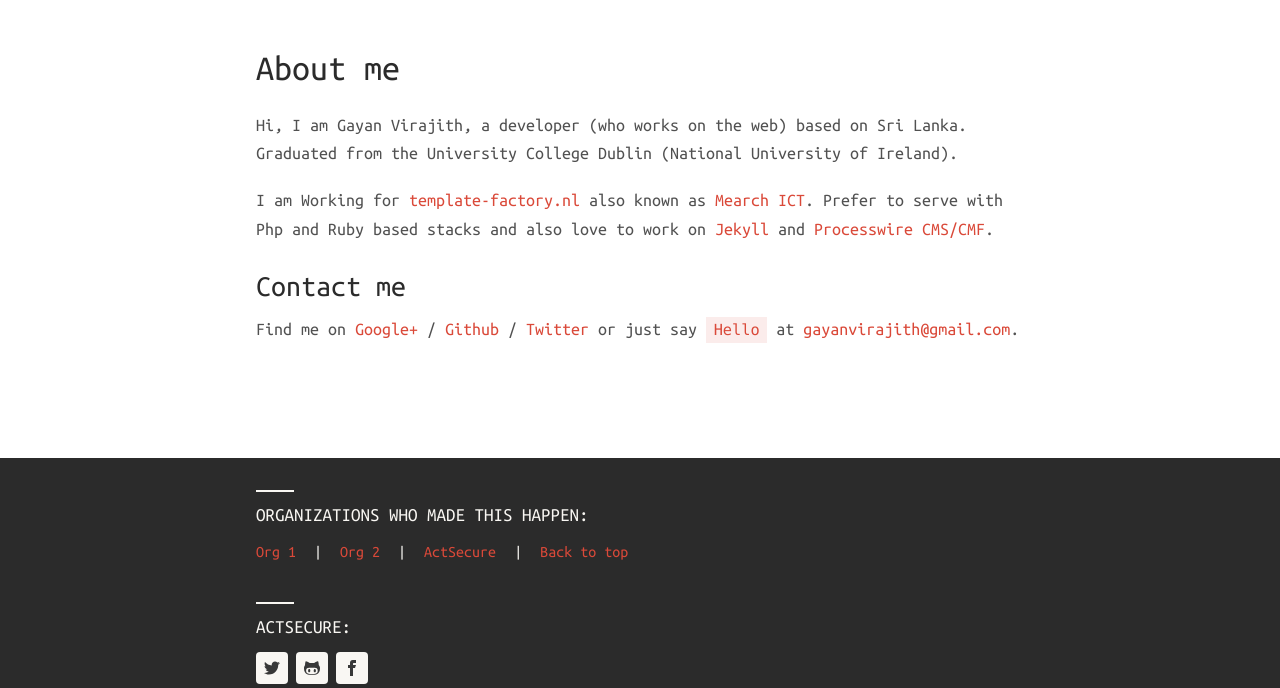
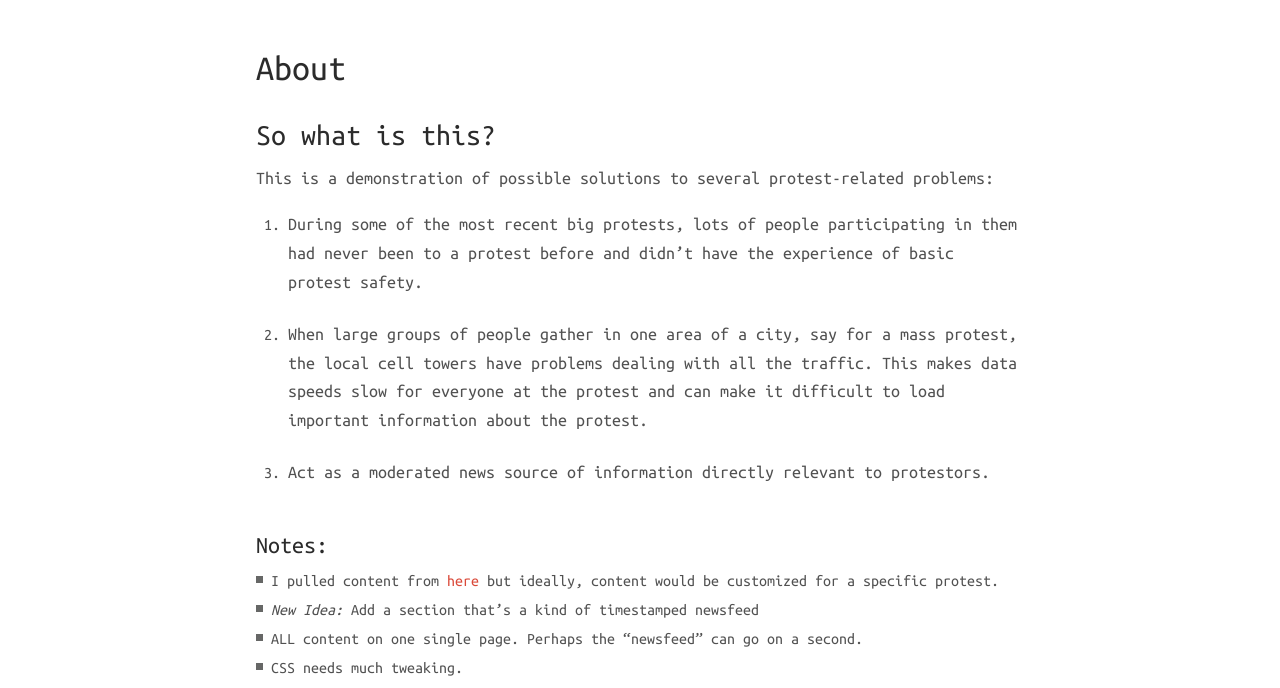
Before and after one commit to hurtstotouchfire/protest.guide, a Jekyll site: the page built from about.md, in a window 1280 px wide. Shown: the top 688 px of the page. Built offline with Jekyll 4.4.1, drawn with Linux system fonts in a browser that asks for light colours; nearby versions of some CDN libraries; some of the changed text lies outside the part shown.

Commit message:
about: Move preamble to about page & clean up footer.

```diff
--- a/_includes/footer-links.html
+++ b/_includes/footer-links.html
@@ -1,10 +1,7 @@
-<h6>Organizations who made this happen:</h6>
 <ul class="menu">
-    <li><a href=#top>Org 1</a></li>
-    <li> | </li>
-    <li><a href=#top>Org 2</a></li>
-    <li> | </li>
-    <li><a href=http://actsecure.org>ActSecure</a></li>
-    <li> | </li>
-    <li><a href=#top>Back to top</a></li>
+  <li><a href=#top>Back to top</a></li>
+  <li> | </li>
+  <li><a href="{{ site.baseurl }}/about">About</a></li>
+  <li> | </li>
+  <li><a href=http://actsecure.org>ActSecure</a></li>
 </ul>
--- a/_includes/social.html
+++ b/_includes/social.html
@@ -1,7 +1,4 @@
-<h6>ActSecure:</h6>
-
 <ul class="social-media">
-
 
     {% if site.harmony.social.twitter %}
     <li>
--- a/_layouts/default.html
+++ b/_layouts/default.html
@@ -13,7 +13,6 @@
                     <div class="column one">
                         {% include footer-links.html %}
                     </div>
-                    <br><br><br><br><br><br><br>
                     <div class="column two">
                         {% include social.html %}
                     </div>
--- a/about.md
+++ b/about.md
@@ -1,27 +1,23 @@
 ---
 layout: page
-title: About me
+title: About
 permalink: /about/
 ---
 
-Hi, I am Gayan Virajith, a developer (who works on the web) based on Sri Lanka.
-Graduated from the University College Dublin (National University of Ireland).
+### So what is this?
 
-I am Working for [template-factory.nl][tf] also known as [Mearch ICT][m].
-Prefer to serve with Php and Ruby based stacks and also love to work
-on [Jekyll][jekyll] and [Processwire CMS/CMF][pw].
+This is a demonstration of possible solutions to several protest-related problems:
 
-### Contact me
+1. During some of the most recent big protests, lots of people participating in them had never been to a protest before and didn’t have the experience of basic protest safety.
 
-Find me on [Google+][google] / [Github][github] / [Twitter][Twitter] or just say `Hello` at
-[gayanvirajith@gmail.com](gayanvirajith@gmail.com).
+2. When large groups of people gather in one area of a city, say for a mass protest, the local cell towers have problems dealing with all the traffic. This makes data speeds slow for everyone at the protest and can make it difficult to load important information about the protest.
 
+3. Act as a moderated news source of information directly relevant to protestors.
 
-[tf]: http://template-factory.nl
-[m]: http://mearch.com
-[pw]: http://processwire.com
-[pwf]: http://processwire.com/talk
-[jekyll]: http://jekyllrb.com
-[github]: https://github.com/gayanvirajith
-[google]: https://plus.google.com/+GayanVirajith
-[twitter]: https://twitter.com/gayanvirajith
+#### Notes:
+- I pulled content from [here](http://www.urban75.org/mayday/safety.html) but ideally, content would be customized for a specific protest.
+- *New Idea:* Add a section that's a kind of timestamped newsfeed
+- ALL content on one single page. Perhaps the "newsfeed" can go on a second.
+- CSS needs much tweaking.
+- Ideally, this site won't use any javascript.
+- I’m using [HackerCMS](https://github.com/kentonv/ssjekyll) for this site right now since it's just serving a single page with a stylesheet but I’m open to suggests for another minimal CMS solution.
```
Also changed, not shown: _posts/2017-04-07-Original-Site.md (+0 -83 lines).
